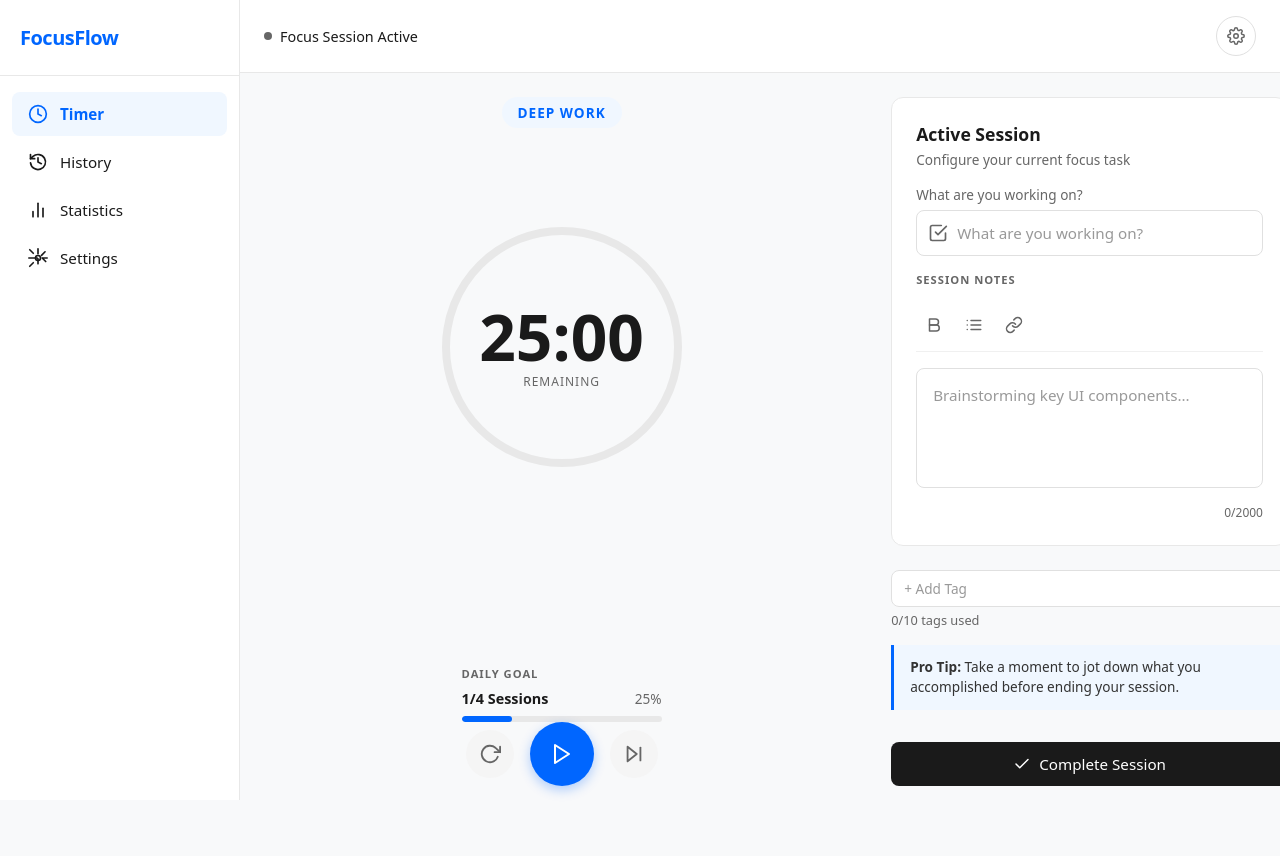
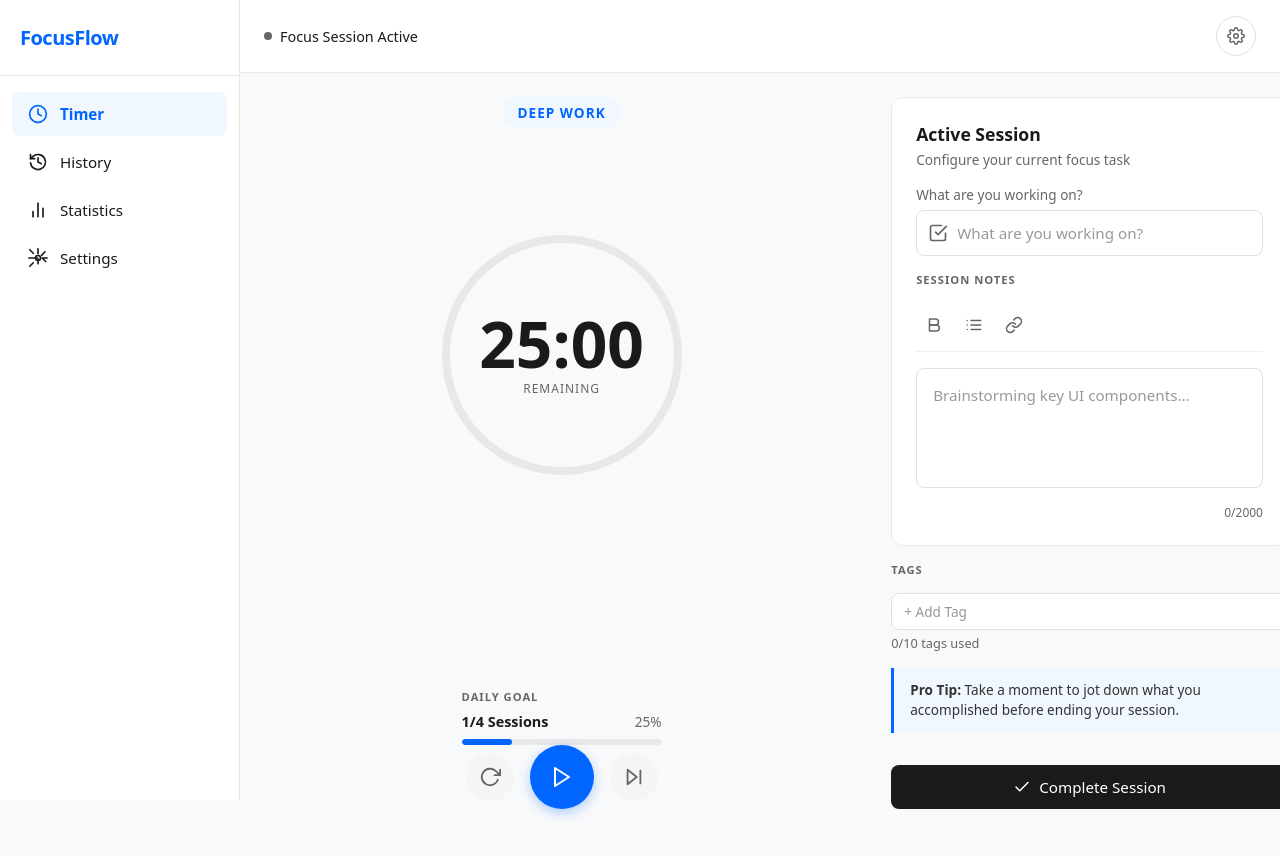
Before and after one commit to CodeDiversity/pomodoro, a React (Vite) app: page / in a window 1280 px wide. Before the commit the page ends 834 px from the top, so only its background shows below. Built offline with nearby package versions, Linux system fonts and the light colour scheme.

Commit message:
feat(06.1-01): update TagInput with # prefix styling
- Add 'TAGS' section label above tags container
- Display tags with # prefix (e.g., #work, #design)
- Improve remove button visibility with background and larger size
- Adjust pill padding for better visual balance with # prefix

```diff
--- a/src/components/TagInput.tsx
+++ b/src/components/TagInput.tsx
@@ -16,11 +16,20 @@ const TagsContainer = styled.div`
   margin-bottom: ${spacing.sm};
 `
 
+const TagsSectionLabel = styled.div`
+  font-size: 0.7rem;
+  font-weight: 600;
+  color: ${colors.textMuted};
+  text-transform: uppercase;
+  letter-spacing: 1px;
+  margin-bottom: 8px;
+`
+
 const Pill = styled.span`
   display: inline-flex;
   align-items: center;
   gap: 4px;
-  padding: 4px 12px;
+  padding: 4px 10px 4px 12px;
   font-size: 0.85rem;
   font-weight: 500;
   color: #0066FF;
@@ -38,21 +47,23 @@ const RemoveButton = styled.button`
   display: inline-flex;
   align-items: center;
   justify-content: center;
-  width: 16px;
-  height: 16px;
+  width: 18px;
+  height: 18px;
   padding: 0;
-  margin-left: 6px;
-  font-size: 12px;
+  margin-left: 4px;
+  font-size: 14px;
+  font-weight: 500;
   line-height: 1;
   color: #0066FF;
-  background: transparent;
+  background: rgba(0, 102, 255, 0.15);
   border: none;
   border-radius: 50%;
   cursor: pointer;
-  transition: background-color ${transitions.fast};
+  transition: all ${transitions.fast};
 
   &:hover {
-    background: rgba(0, 102, 255, 0.1);
+    background: rgba(0, 102, 255, 0.25);
+    color: #0052CC;
   }
 
   &:focus-visible {
@@ -180,10 +191,11 @@ export default function TagInput({
 
   return (
     <Container $isVisible={isVisible}>
+      <TagsSectionLabel>TAGS</TagsSectionLabel>
       <TagsContainer>
         {tags.map((tag, i) => (
           <Pill key={i}>
-            {tag}
+            #{tag}
             <RemoveButton onClick={() => removeTag(i)} aria-label={`Remove ${tag} tag`}>×</RemoveButton>
           </Pill>
         ))}
```
